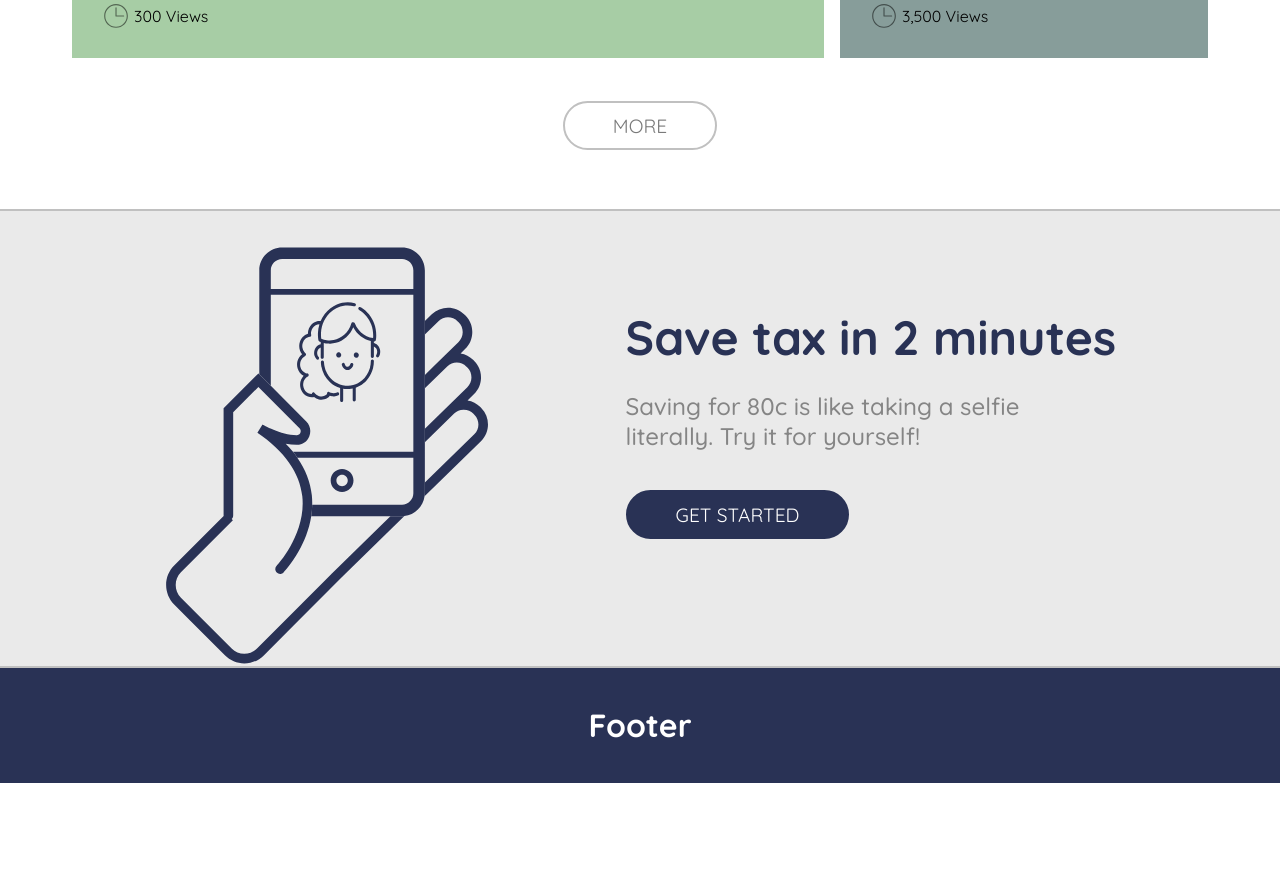
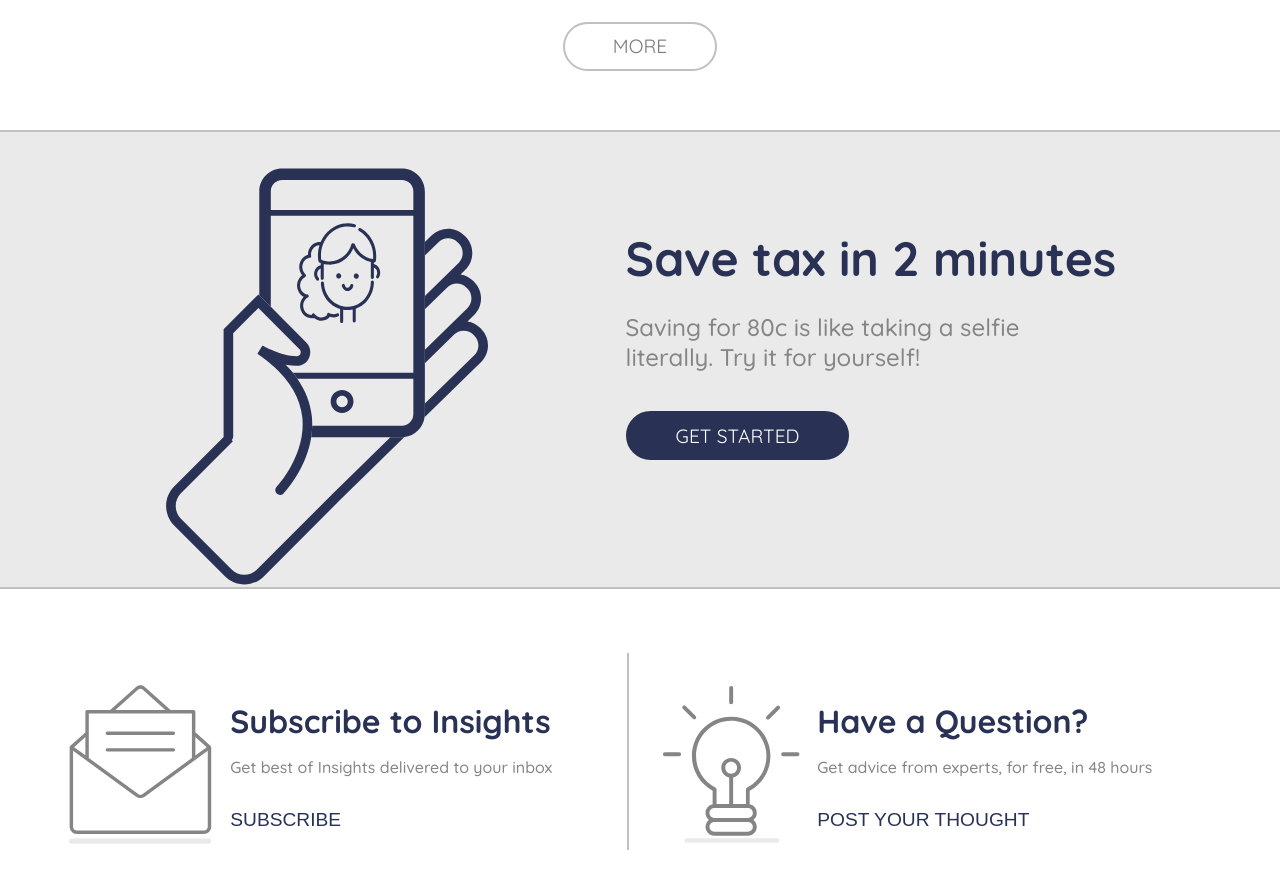
Before and after one commit to niluap/static-frontend-for-insights, a React (Create React App) app: page / in a window 1280 px wide. Shown: the part 1920-2797 px from the top of the page. Before the commit the page ends 2703 px from the top, so only its background shows below. Built offline with nearby package versions, Linux system fonts and the light colour scheme.

Commit message:
Get in touch section

```diff
--- a/src/App.css
+++ b/src/App.css
@@ -5,6 +5,10 @@
   min-height: 948px;
   font-size: 16px;
 }
+
+
+
+
 
  /* MAIN HEADER */
 .MainHeader{
@@ -57,6 +61,9 @@ button.MainHeaderButton{
   color:rgb(41,50,85);
   }
 
+
+
+
   /* SMALL HEADER */
 .SmallHeader{
 padding:0.5em 4em 2em 4em;
@@ -72,6 +79,10 @@ color: rgb(96,96,96);
   font-weight: 400;
   font-size: 1.2em;
   }
+
+
+
+
 
  /* ARTICLES*/
 .ArticleWrapper{
@@ -120,12 +131,13 @@ padding:0 4em 0 4em;
   margin-bottom:1em;
   }
 
-section {
+.ArticleWrapperSection{
 min-height: 370px;
 display: flex;
 flex-direction: row;
 justify-content: space-between;
 }
+
 
 /* NAVIGATION BAR*/
 .NavigationBar {
@@ -164,6 +176,11 @@ button.NavigationButton:hover {
     color: white;
     border: 2px solid rgb(41,50,85);
 }
+
+
+
+
+
 /*MORE BUTTON*/
 .MoreWrapper{
   margin-top: 1em;
@@ -192,6 +209,10 @@ button.MoreButton{
     color: white;
     border: 2px solid rgb(41,50,85);
 }
+
+
+
+
 
 /*GET STARTED SECTION*/
 .GetStartedElements{
@@ -250,6 +271,84 @@ text-align: left;
 }
 
 
+
+
+
+/* GET N TOUCH*/
+.GetInTouchSection{
+min-height: 250px;
+display: flex;
+flex-direction: row;
+justify-content: space-between;
+}
+
+.GetInTouchWrapper{
+  padding: 0 4em 0 4em;
+  }
+
+.GetInTouch {
+  margin: 4em 0.25em 4em 0.25em;
+  flex: 1 1 0em;
+}
+
+.GetInTouch + .GetInTouch {
+  border-left: 2px solid rgb(192,192,192);
+  padding-left: 2em;
+}
+
+.GetInTouchElements{
+   color: rgb(41,50,85);
+   display: flex;
+   flex-direction: row;
+  }
+
+
+.GetInTouchImage{
+  height: 10em;
+  width: auto;
+  margin-top: 2em;
+ }
+
+.GetInTouchButton{
+  border: none;
+  background:white;
+  padding: 0;
+  font-size: 1.2em;
+  margin: 1em 1em 1em 0;
+  color: rgb(41,50,85);
+  }
+
+button.GetInTouchButtonn{
+  font-family: 'Quicksand', sans-serif;
+  -webkit-transition-duration: 0.4s; /* Safari */
+  transition-duration: 0.4s;
+}
+
+button.GetInTouchButton:hover{
+ color: rgb(122,122,122);
+}
+
+.GetInTouchHeading{
+text-align: left;
+padding: 0 0 0 1em;
+}
+
+.GetInTouchHeading h1{
+  font-size: 2em;
+  font-weight: 600;
+  margin-top: 1.5em;
+  margin-bottom: 0.5em;
+}
+
+.GetInTouchHeading h2{
+  font-size: 1em;
+  font-weight: 500;
+  color: rgb(133,133,133);
+}
+
+
+
+
 /*FOOTER*/
 .Footer {
   background: rgb(41,50,85);
--- a/src/App.js
+++ b/src/App.js
@@ -9,6 +9,8 @@ import calculator from './images/calculator_cc.svg';
 import greece from './images/greece_cc.svg';
 import house from './images/house_cc.svg';
 import phone from './images/phone_cc.svg';
+import envelope from './images/envelope_cc.svg';
+import lightbulb from './images/lightbulb_cc.svg';
 import './App.css';
 
 class MainHeader extends Component {
@@ -99,16 +101,16 @@ class ArticleWrapper extends Component {
   render() {
     return (
       <div className="ArticleWrapper">
-        <section>
+        <section className="ArticleWrapperSection">
           <ArticleTeaser name="Hard Truth about Insurance" image={umbrella} views="200" color={backgroundColorForTeasers.Turquoise} flexi={widthForTeasers.small}/>
           <ArticleTeaser name="What are Equities and how they can grow" image={coins} views="3,500" color={backgroundColorForTeasers.Brown} flexi={widthForTeasers.small}/>
           <ArticleTeaser name="Angels and Unicors" image={rocket} views="300" color={backgroundColorForTeasers.Blue} flexi={widthForTeasers.small}/>
         </section>
-        <section>
+        <section className="ArticleWrapperSection">
           <ArticleTeaser name="Investment options for Tax Saving under 80 C" image={wallet} views="300" color={backgroundColorForTeasers.Yellow} flexi={widthForTeasers.small}/>
           <ArticleTeaser name="Secret Superpower of Compunding" image={calculator} views="3,500" color={backgroundColorForTeasers.Orange} flexi={widthForTeasers.big}/>
         </section>
-        <section>
+        <section className="ArticleWrapperSection">
           <ArticleTeaser name="Money kept in accout loses in Value" image={greece} views="300" color={backgroundColorForTeasers.Green} flexi={widthForTeasers.big}/>
           <ArticleTeaser name="Real Estate" image={house} views="3,500" color={backgroundColorForTeasers.Grey} flexi={widthForTeasers.small}/>
         </section>
@@ -142,6 +144,44 @@ class GetStarted extends Component {
   }
 }
 
+class GetInTouch extends Component {
+  render() {
+    return (
+      <div className="GetInTouch">
+        <section className="GetInTouchElements">
+          <img src={this.props.image} alt="img for GetInTouch" className="GetInTouchImage"/>
+          <div className="GetInTouchHeading">
+              <h1>{this.props.titleH1}</h1>
+              <h2>{this.props.titleH2}</h2>
+              <button className="GetInTouchButton">{this.props.ButtonGetStarted}</button>
+          </div>
+        </section>
+        </div>
+    );
+  }
+}
+
+class GetInTouchWrapper extends Component {
+  render() {
+    return (
+      <div className="GetInTouchWrapper">
+        <section className="GetInTouchSection">
+          <GetInTouch image={envelope}
+            titleH1="Subscribe to Insights"
+            titleH2="Get best of Insights delivered to your inbox"
+            ButtonGetStarted="SUBSCRIBE"
+            />
+          <GetInTouch image={lightbulb}
+            titleH1="Have a Question?"
+            titleH2="Get advice from experts, for free, in 48 hours"
+            ButtonGetStarted="POST YOUR THOUGHT"
+            />
+        </section>
+      </div>
+    );
+  }
+}
+
 class Footer extends Component {
   render() {
     return (
@@ -162,6 +202,7 @@ class App extends Component {
         <ArticleWrapper />
         <More />
         <GetStarted />
+        <GetInTouchWrapper />
         <Footer />
       </div>
     );
```
Also changed, not shown: src/images/envelope_cc.svg, src/images/lightbulb_cc.svg.
